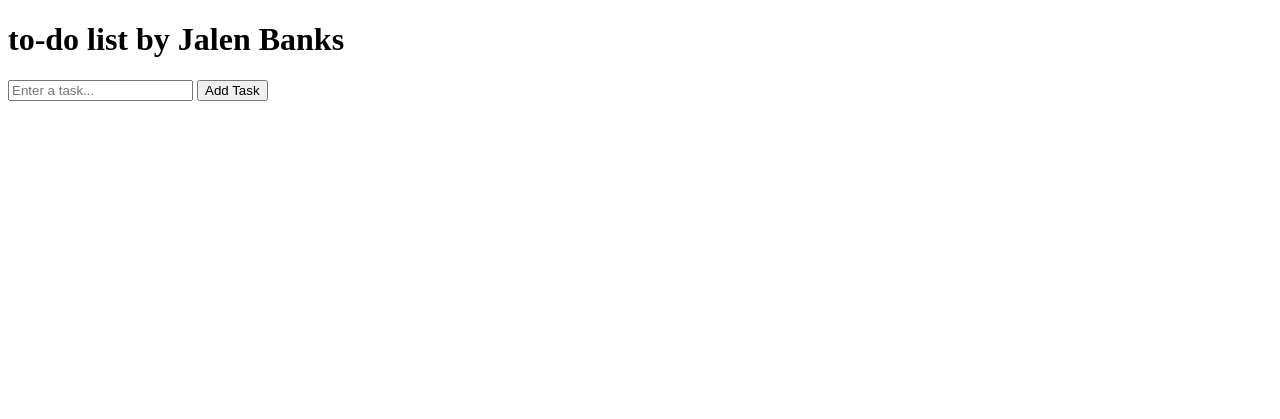
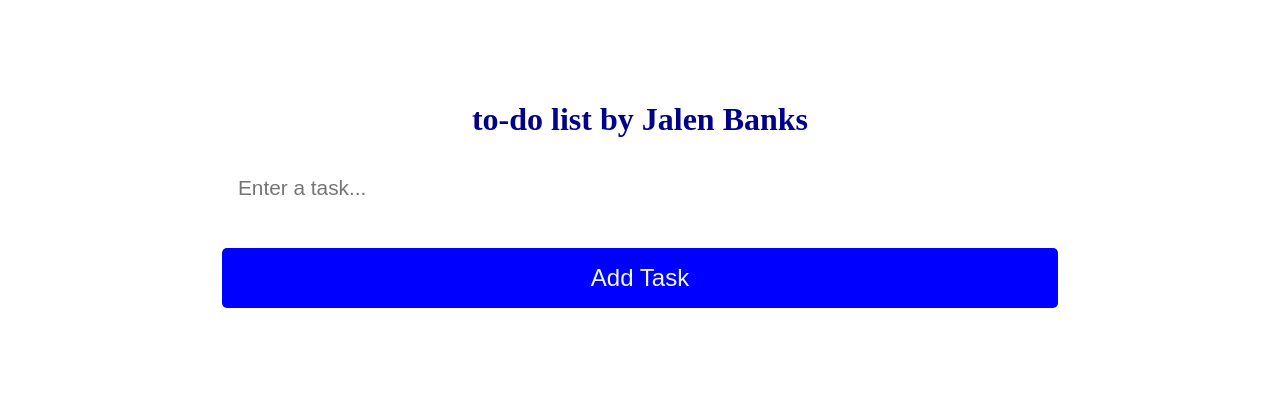
Before and after one commit to JBanks222/software-dev-pract, a Flask app: page / in a window 1280 px wide. Shown: the top 419 px of the page. Run offline with Flask 3, Linux system fonts and the light colour scheme; data that the repository does not hold is empty.

Commit message:
lab16 completed

```diff
--- a/labs/lab16/app.py
+++ b/labs/lab16/app.py
@@ -44,7 +44,7 @@ def add_task():
     data = request.get_json()
     task = data.get('task')
 
-    if not task:
+    if task:
         cursor = db.cursor()
         cursor.execute("INSERT INTO tasks (task) VALUES (%s)", (task,))
         db.commit()
@@ -54,6 +54,22 @@ def add_task():
         return jsonify({'status': 'error'})
 
 
+#----------------
+#delete task
+#----------------
+@app.route('/delete_task', methods=['POST'])
+def delete_task():
+    data = request.get_json()
+    task_id = data.get('id')
+
+    if task_id:
+        cursor = db.cursor()
+        cursor.execute("DELETE FROM tasks WHERE id = %s", (task_id,))
+        db.commit()
+        cursor.close()
+        return jsonify({'status': 'deleted'})
+    else:
+        return jsonify({'status': 'error'})
 
 
 #----------------
--- a/labs/lab16/static/todo_style.css
+++ b/labs/lab16/static/todo_style.css
@@ -0,0 +1,65 @@
+* {
+    box-sizing: border-box;
+}
+.maincontainer {
+    width: 900px;
+    margin: 3rem auto;
+    padding: 2rem;
+
+}
+.title {
+    text-align: center;
+    color: darkblue;
+}
+#taskinput {
+    width: 100%;
+    padding: 1rem;
+    border: none;
+    font-size: 1.3rem;
+    border-radius: 8px;
+}
+.btnaddtask{
+    width: 100%;
+    border-radius: 5px;
+    margin-top: 2rem;
+    background-color: blue;
+    padding: 1rem;
+    color: aliceblue;
+    border: none;
+    font-size:1.5rem;
+}
+.btnaddtask:hover {
+    background-color: crimson;
+    font-weight: bolder;
+    cursor: pointer;
+}
+
+/* task list styling */
+#taskList {
+    background-color: whitesmoke;
+    margin-top: 2rem;
+    padding-left: 0;
+}
+
+.task-item {
+    list-style: none;
+    padding: 1rem 0.25rem;
+    border-bottom: solid gray 1px;
+    font-size: 1.5rem;
+    display: flex;
+    justify-content: space-between;
+    align-items: center;
+}
+
+.btn-delete-item {
+    border: none;
+    margin-right: 1rem;
+    background-color: transparent;
+    color: hotpink;
+    font-size: 1.2rem;
+}
+
+.btn-delete-item:hover {
+    opacity: 0.4;
+    cursor: pointer;
+}
--- a/labs/lab16/templates/index.html
+++ b/labs/lab16/templates/index.html
@@ -11,7 +11,7 @@
         <h1 class="title">to-do list by Jalen Banks</h1>
         <input type="text" id="taskinput" placeholder="Enter a task...">
         <button class="btnaddtask" onclick="addTask()">Add Task</button>
-
+        <ul id="taskList"></ul>
     </main>
     <script src="{{ url_for('static', filename='todo_script.js') }}"></script>
 </body>
```
Also changed, not shown: labs/lab16/static/todo_script.js (+66 -0 lines).
